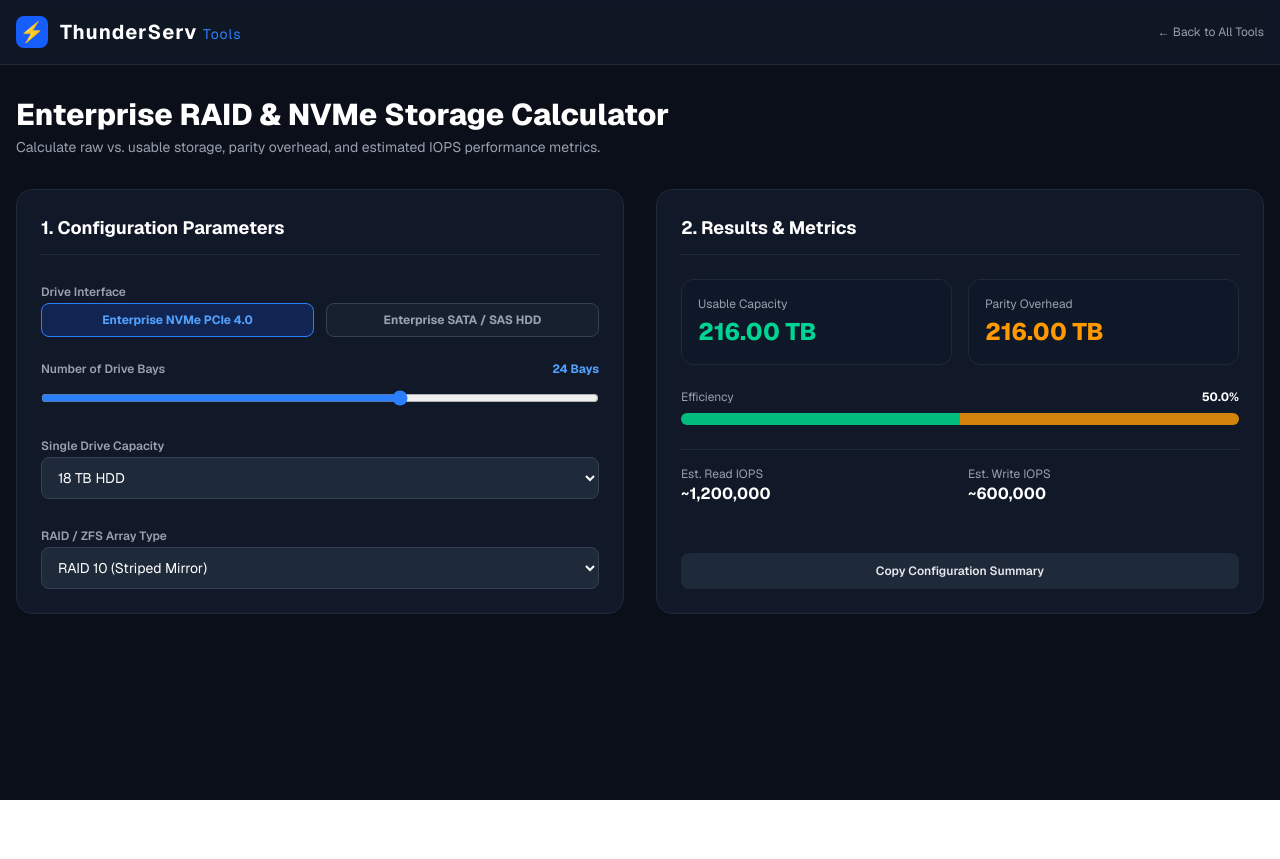
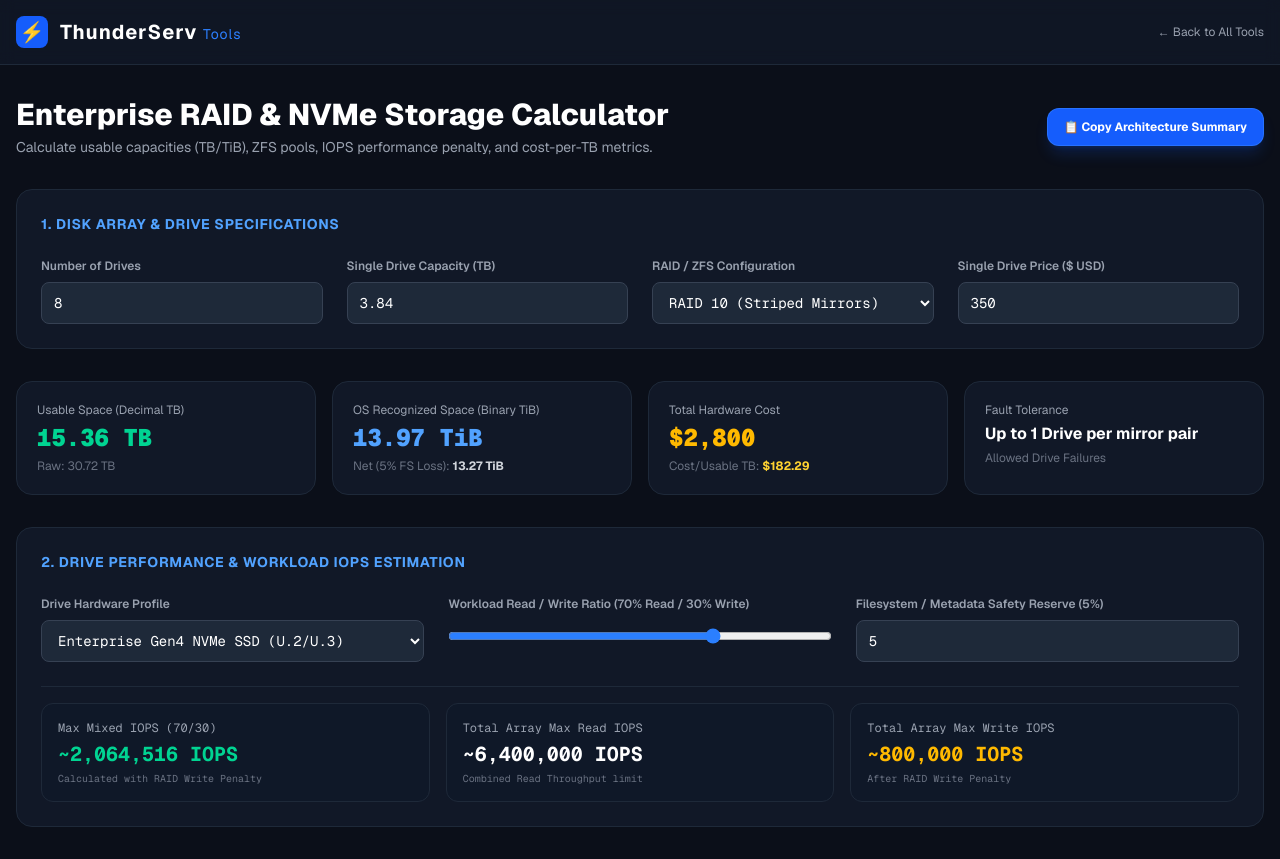
Before and after one commit to khpiang/thunderserv-tools, a Next.js app: page /raid-calculator in a window 1280 px wide. Before the commit the page ends 800 px from the top, so only its background shows below. Built offline with nearby package versions, Linux system fonts and the light colour scheme.

Commit message:
Update page.tsx

```diff
--- a/app/raid-calculator/page.tsx
+++ b/app/raid-calculator/page.tsx
@@ -2,158 +2,343 @@
 
 import React, { useState } from "react";
 
+// 预设硬盘性能参数 (Read IOPS, Write IOPS, Throughput MB/s)
+const DRIVE_PRESETS: Record<string, { label: string; rIops: number; wIops: number; speedMB: number }> = {
+  nvme_gen4: { label: "Enterprise Gen4 NVMe SSD (U.2/U.3)", rIops: 800000, wIops: 200000, speedMB: 7000 },
+  sata_ssd: { label: "Enterprise SATA SSD", rIops: 95000, wIops: 60000, speedMB: 550 },
+  sas_15k: { label: "15K Enterprise SAS HDD", rIops: 210, wIops: 210, speedMB: 250 },
+  sata_7k: { label: "7.2K Enterprise SATA HDD", rIops: 80, wIops: 80, speedMB: 200 },
+  custom: { label: "Custom Performance", rIops: 100000, wIops: 50000, speedMB: 500 },
+};
+
 export default function RaidCalculator() {
-  const [driveType, setDriveType] = useState<"nvme" | "sata">("nvme");
-  const [bayCount, setBayCount] = useState<number>(24);
-  const [driveSize, setDriveSize] = useState<number>(18);
-  const [raidLevel, setRaidLevel] = useState<string>("raid10");
+  // 基础阵列配置
+  const [driveCount, setDriveCount] = useState<number>(8);
+  const [driveCapacityTB, setDriveCapacityTB] = useState<number>(3.84);
+  const [raidType, setRaidType] = useState<string>("raid10");
+  const [drivePrice, setDrivePrice] = useState<number>(350);
 
-  const calculateStorage = () => {
-    const rawCapacity = bayCount * driveSize;
-    let usableCapacity = 0;
-    let parityCapacity = 0;
+  // 高级配置：硬盘性能 & 损耗
+  const [presetKey, setPresetKey] = useState<string>("nvme_gen4");
+  const [customReadIops, setCustomReadIops] = useState<number>(800000);
+  const [customWriteIops, setCustomWriteIops] = useState<number>(200000);
+  const [readRatio, setReadRatio] = useState<number>(70); // 70% Read / 30% Write
+  const [fsOverhead, setFsOverhead] = useState<number>(5); // 5% 文件系统预留
+  const [copied, setCopied] = useState<boolean>(false);
 
-    switch (raidLevel) {
+  // 硬盘类型切换处理
+  const handlePresetChange = (key: string) => {
+    setPresetKey(key);
+    if (key !== "custom") {
+      setCustomReadIops(DRIVE_PRESETS[key].rIops);
+      setCustomWriteIops(DRIVE_PRESETS[key].wIops);
+    }
+  };
+
+  // 计算容量逻辑
+  const calculateCapacity = () => {
+    const rawTB = driveCount * driveCapacityTB;
+    let usableTB = 0;
+    let faultTolerance = "";
+    let writePenalty = 1;
+
+    switch (raidType) {
       case "raid0":
-        usableCapacity = rawCapacity;
-        parityCapacity = 0;
+        usableTB = rawTB;
+        faultTolerance = "0 Drives (No Redundancy)";
+        writePenalty = 1;
         break;
       case "raid1":
-        usableCapacity = driveSize;
-        parityCapacity = rawCapacity - driveSize;
+        usableTB = driveCapacityTB;
+        faultTolerance = `${driveCount - 1} Drives`;
+        writePenalty = driveCount;
         break;
       case "raid5":
-        usableCapacity = (bayCount - 1) * driveSize;
-        parityCapacity = driveSize;
+      case "zfs_z1":
+        usableTB = (driveCount - 1) * driveCapacityTB;
+        faultTolerance = "1 Drive";
+        writePenalty = 4;
         break;
       case "raid6":
-      case "zfs2":
-        usableCapacity = (bayCount - 2) * driveSize;
-        parityCapacity = 2 * driveSize;
+      case "zfs_z2":
+        usableTB = (driveCount - 2) * driveCapacityTB;
+        faultTolerance = "2 Drives";
+        writePenalty = 6;
         break;
       case "raid10":
-        usableCapacity = (bayCount / 2) * driveSize;
-        parityCapacity = (bayCount / 2) * driveSize;
+      case "zfs_mirror":
+        usableTB = (driveCount / 2) * driveCapacityTB;
+        faultTolerance = "Up to 1 Drive per mirror pair";
+        writePenalty = 2;
+        break;
+      case "zfs_z3":
+        usableTB = (driveCount - 3) * driveCapacityTB;
+        faultTolerance = "3 Drives";
+        writePenalty = 8;
         break;
       default:
-        usableCapacity = rawCapacity * 0.5;
-        parityCapacity = rawCapacity * 0.5;
+        usableTB = 0;
     }
 
-    const efficiency = rawCapacity > 0 ? (usableCapacity / rawCapacity) * 100 : 0;
-    const baseIops = driveType === "nvme" ? 50000 : 250;
-    const estReadIops = Math.round(bayCount * baseIops);
-    const estWriteIops = raidLevel === "raid10"
-      ? Math.round((bayCount * baseIops) / 2)
-      : Math.round((bayCount * baseIops) / 4);
+    if (driveCount < 2) usableTB = 0;
+
+    // 十进制 TB 转 二进制 TiB (Factor: 1000^4 / 1024^4 ≈ 0.909494)
+    const rawTiB = rawTB * 0.909494;
+    const usableTiB = usableTB * 0.909494;
+    const fsUsableTiB = usableTiB * (1 - fsOverhead / 100);
+
+    // 成本计算
+    const totalCost = driveCount * drivePrice;
+    const costPerUsableTB = usableTB > 0 ? totalCost / usableTB : 0;
+
+    // 性能 IOPS 估算逻辑
+    const singleReadIops = presetKey === "custom" ? customReadIops : DRIVE_PRESETS[presetKey].rIops;
+    const singleWriteIops = presetKey === "custom" ? customWriteIops : DRIVE_PRESETS[presetKey].wIops;
+
+    const totalRawReadIops = singleReadIops * driveCount;
+    const totalRawWriteIops = (singleWriteIops * driveCount) / writePenalty;
+
+    const rFrac = readRatio / 100;
+    const wFrac = (100 - readRatio) / 100;
+
+    // 混合读写最大 Effective IOPS
+    const effectiveIOPS = Math.round(1 / (rFrac / totalRawReadIops + wFrac / totalRawWriteIops));
 
     return {
-      rawCapacity: rawCapacity.toFixed(2),
-      usableCapacity: usableCapacity.toFixed(2),
-      parityCapacity: parityCapacity.toFixed(2),
-      efficiency: efficiency.toFixed(1),
-      estReadIops: estReadIops.toLocaleString(),
-      estWriteIops: estWriteIops.toLocaleString(),
+      rawTB,
+      rawTiB,
+      usableTB,
+      usableTiB,
+      fsUsableTiB,
+      faultTolerance,
+      totalCost,
+      costPerUsableTB,
+      effectiveIOPS,
+      totalRawReadIops,
+      totalRawWriteIops,
     };
   };
 
-  const results = calculateStorage();
+  const results = calculateCapacity();
+
+  // 一键复制方案摘要
+  const handleCopySummary = () => {
+    const summaryText = `====================================
+STORAGE SPECIFICATION SUMMARY
+====================================
+• Hardware: ${driveCount} x ${driveCapacityTB}TB (${DRIVE_PRESETS[presetKey]?.label || "Custom"})
+• RAID Config: ${raidType.toUpperCase()} (${results.faultTolerance} Fault Tolerance)
+• Raw Capacity: ${results.rawTB.toFixed(2)} TB (${results.rawTiB.toFixed(2)} TiB)
+• Usable Capacity: ${results.usableTB.toFixed(2)} TB (${results.usableTiB.toFixed(2)} TiB)
+• Net Usable (Excl. ${fsOverhead}% FS Overhead): ${results.fsUsableTiB.toFixed(2)} TiB
+------------------------------------
+PERFORMANCE & COST ESTIMATION
+• Est. Mixed IOPS (${readRatio}% Read / ${100 - readRatio}% Write): ~${results.effectiveIOPS.toLocaleString()} IOPS
+• Max Read IOPS: ~${Math.round(results.totalRawReadIops).toLocaleString()} IOPS
+• Total Hardware Cost: $${results.totalCost.toLocaleString()} USD
+• Cost per Usable TB: $${results.costPerUsableTB.toFixed(2)} USD / TB
+====================================`;
+
+    navigator.clipboard.writeText(summaryText);
+    setCopied(true);
+    setTimeout(() => setCopied(false), 2500);
+  };
 
   return (
     <div className="min-h-screen bg-[#0b0f19] text-gray-100 font-sans">
+      {/* 统一 Header */}
       <header className="border-b border-gray-800 bg-[#111827]/80 backdrop-blur sticky top-0 z-50">
         <div className="max-w-7xl mx-auto px-4 h-16 flex items-center justify-between">
           <a href="/" className="flex items-center space-x-3">
             <div className="w-8 h-8 rounded-lg bg-blue-600 flex items-center justify-center font-bold text-xl text-white">⚡</div>
-            <span className="font-bold text-xl tracking-wider text-white">ThunderServ <span className="text-blue-500 font-normal text-sm">Tools</span></span>
+            <span className="font-bold text-xl tracking-wider text-white">
+              ThunderServ <span className="text-blue-500 font-normal text-sm">Tools</span>
+            </span>
           </a>
-          <a href="/" className="text-xs text-gray-400 hover:text-white transition">← Back to All Tools</a>
+          <a href="/" className="text-xs text-gray-400 hover:text-white transition">
+            ← Back to All Tools
+          </a>
         </div>
       </header>
 
       <main className="max-w-7xl mx-auto px-4 py-8 space-y-8">
-        <div>
-          <h1 className="text-2xl sm:text-3xl font-extrabold text-white">Enterprise RAID & NVMe Storage Calculator</h1>
-          <p className="text-gray-400 text-sm mt-1">Calculate raw vs. usable storage, parity overhead, and estimated IOPS performance metrics.</p>
+        <div className="flex flex-col md:flex-row md:items-center justify-between gap-4">
+          <div>
+            <h1 className="text-2xl sm:text-3xl font-extrabold text-white">
+              Enterprise RAID & NVMe Storage Calculator
+            </h1>
+            <p className="text-gray-400 text-sm mt-1">
+              Calculate usable capacities (TB/TiB), ZFS pools, IOPS performance penalty, and cost-per-TB metrics.
+            </p>
+          </div>
+          <button
+            onClick={handleCopySummary}
+            className="bg-blue-600 hover:bg-blue-500 text-white text-xs font-bold px-4 py-2.5 rounded-xl transition flex items-center justify-center space-x-2 border border-blue-400/30 shadow-lg shadow-blue-600/20"
+          >
+            <span>{copied ? "✓ Copied to Clipboard!" : "📋 Copy Architecture Summary"}</span>
+          </button>
         </div>
 
-        <div className="grid grid-cols-1 lg:grid-cols-12 gap-8">
-          <div className="lg:col-span-6 bg-[#111827] border border-gray-800 rounded-2xl p-6 space-y-6">
-            <h2 className="text-lg font-bold text-white border-b border-gray-800 pb-3">1. Configuration Parameters</h2>
+        {/* 顶部主配置区 */}
+        <div className="bg-[#111827] border border-gray-800 rounded-2xl p-6 space-y-6">
+          <h2 className="text-sm font-bold text-blue-400 uppercase tracking-wider">1. Disk Array & Drive Specifications</h2>
+          <div className="grid grid-cols-1 sm:grid-cols-2 lg:grid-cols-4 gap-6">
 
+            {/* 硬盘数量 */}
             <div className="space-y-2">
-              <label className="text-xs font-semibold text-gray-400">Drive Interface</label>
-              <div className="grid grid-cols-2 gap-3">
-                <button onClick={() => setDriveType("nvme")} className={`py-2 px-4 rounded-lg text-xs font-bold border ${driveType === "nvme" ? "bg-blue-600/20 border-blue-500 text-blue-400" : "bg-gray-800/50 border-gray-700 text-gray-400"}`}>Enterprise NVMe PCIe 4.0</button>
-                <button onClick={() => setDriveType("sata")} className={`py-2 px-4 rounded-lg text-xs font-bold border ${driveType === "sata" ? "bg-blue-600/20 border-blue-500 text-blue-400" : "bg-gray-800/50 border-gray-700 text-gray-400"}`}>Enterprise SATA / SAS HDD</button>
-              </div>
+              <label className="text-xs font-semibold text-gray-400 block">Number of Drives</label>
+              <input
+                type="number"
+                min="1"
+                max="100"
+                value={driveCount}
+                onChange={(e) => setDriveCount(Math.max(1, parseInt(e.target.value) || 0))}
+                className="w-full bg-gray-800 border border-gray-700 rounded-lg py-2.5 px-3 text-sm text-white focus:outline-none focus:border-blue-500 font-mono"
+              />
             </div>
 
+            {/* 单盘容量 */}
             <div className="space-y-2">
-              <div className="flex justify-between text-xs">
-                <span className="font-semibold text-gray-400">Number of Drive Bays</span>
-                <span className="font-bold text-blue-400">{bayCount} Bays</span>
-              </div>
-              <input type="range" min="2" max="36" step="2" value={bayCount} onChange={(e) => setBayCount(Number(e.target.value))} className="w-full accent-blue-500 bg-gray-800 h-2 rounded-lg cursor-pointer" />
+              <label className="text-xs font-semibold text-gray-400 block">Single Drive Capacity (TB)</label>
+              <input
+                type="number"
+                step="0.01"
+                value={driveCapacityTB}
+                onChange={(e) => setDriveCapacityTB(Math.max(0, parseFloat(e.target.value) || 0))}
+                className="w-full bg-gray-800 border border-gray-700 rounded-lg py-2.5 px-3 text-sm text-white focus:outline-none focus:border-blue-500 font-mono"
+              />
             </div>
 
+            {/* RAID / ZFS 类型 */}
             <div className="space-y-2">
-              <label className="text-xs font-semibold text-gray-400">Single Drive Capacity</label>
-              <select value={driveSize} onChange={(e) => setDriveSize(Number(e.target.value))} className="w-full bg-gray-800 border border-gray-700 rounded-lg py-2.5 px-3 text-sm text-white focus:outline-none">
-                <option value={1.92}>1.92 TB NVMe</option>
-                <option value={3.84}>3.84 TB NVMe</option>
-                <option value={7.68}>7.68 TB NVMe</option>
-                <option value={15.36}>15.36 TB NVMe</option>
-                <option value={12}>12 TB HDD</option>
-                <option value={18}>18 TB HDD</option>
-                <option value={22}>22 TB HDD</option>
+              <label className="text-xs font-semibold text-gray-400 block">RAID / ZFS Configuration</label>
+              <select
+                value={raidType}
+                onChange={(e) => setRaidType(e.target.value)}
+                className="w-full bg-gray-800 border border-gray-700 rounded-lg py-2.5 px-3 text-sm text-white focus:outline-none focus:border-blue-500 font-mono"
+              >
+                <optgroup label="Hardware RAID">
+                  <option value="raid0">RAID 0 (Striping)</option>
+                  <option value="raid1">RAID 1 (Mirroring)</option>
+                  <option value="raid5">RAID 5 (Single Parity)</option>
+                  <option value="raid6">RAID 6 (Dual Parity)</option>
+                  <option value="raid10">RAID 10 (Striped Mirrors)</option>
+                </optgroup>
+                <optgroup label="ZFS Software Storage">
+                  <option value="zfs_z1">ZFS RAID-Z1 (1-Drive Parity)</option>
+                  <option value="zfs_z2">ZFS RAID-Z2 (2-Drive Parity)</option>
+                  <option value="zfs_z3">ZFS RAID-Z3 (3-Drive Parity)</option>
+                  <option value="zfs_mirror">ZFS Striped Mirrors (ZFS Mirror)</option>
+                </optgroup>
+              </select>
+            </div>
+
+            {/* 单盘价格 */}
+            <div className="space-y-2">
+              <label className="text-xs font-semibold text-gray-400 block">Single Drive Price ($ USD)</label>
+              <input
+                type="number"
+                value={drivePrice}
+                onChange={(e) => setDrivePrice(Math.max(0, parseFloat(e.target.value) || 0))}
+                className="w-full bg-gray-800 border border-gray-700 rounded-lg py-2.5 px-3 text-sm text-white focus:outline-none focus:border-blue-500 font-mono"
+              />
+            </div>
+          </div>
+        </div>
+
+        {/* 核心数据卡片展示 */}
+        <div className="grid grid-cols-1 md:grid-cols-2 lg:grid-cols-4 gap-4">
+          <div className="bg-[#111827] border border-gray-800 rounded-2xl p-5 space-y-1">
+            <div className="text-xs text-gray-400">Usable Space (Decimal TB)</div>
+            <div className="text-2xl font-black font-mono text-emerald-400">{results.usableTB.toFixed(2)} TB</div>
+            <div className="text-xs text-gray-500">Raw: {results.rawTB.toFixed(2)} TB</div>
+          </div>
+
+          <div className="bg-[#111827] border border-gray-800 rounded-2xl p-5 space-y-1">
+            <div className="text-xs text-gray-400">OS Recognized Space (Binary TiB)</div>
+            <div className="text-2xl font-black font-mono text-blue-400">{results.usableTiB.toFixed(2)} TiB</div>
+            <div className="text-xs text-gray-500">Net ({fsOverhead}% FS Loss): <span className="text-gray-300 font-bold">{results.fsUsableTiB.toFixed(2)} TiB</span></div>
+          </div>
+
+          <div className="bg-[#111827] border border-gray-800 rounded-2xl p-5 space-y-1">
+            <div className="text-xs text-gray-400">Total Hardware Cost</div>
+            <div className="text-2xl font-black font-mono text-amber-400">${results.totalCost.toLocaleString()}</div>
+            <div className="text-xs text-gray-500">Cost/Usable TB: <span className="text-amber-300 font-bold">${results.costPerUsableTB.toFixed(2)}</span></div>
+          </div>
+
+          <div className="bg-[#111827] border border-gray-800 rounded-2xl p-5 space-y-1">
+            <div className="text-xs text-gray-400">Fault Tolerance</div>
+            <div className="text-base font-bold text-white mt-1">{results.faultTolerance}</div>
+            <div className="text-xs text-gray-500">Allowed Drive Failures</div>
+          </div>
+        </div>
+
+        {/* 高级参数：IOPS & 性能计算模块 */}
+        <div className="bg-[#111827] border border-gray-800 rounded-2xl p-6 space-y-6">
+          <h2 className="text-sm font-bold text-blue-400 uppercase tracking-wider">2. Drive Performance & Workload IOPS Estimation</h2>
+
+          <div className="grid grid-cols-1 md:grid-cols-3 gap-6">
+            <div className="space-y-2">
+              <label className="text-xs font-semibold text-gray-400 block">Drive Hardware Profile</label>
+              <select
+                value={presetKey}
+                onChange={(e) => handlePresetChange(e.target.value)}
+                className="w-full bg-gray-800 border border-gray-700 rounded-lg py-2.5 px-3 text-sm text-white focus:outline-none focus:border-blue-500 font-mono"
+              >
+                {Object.entries(DRIVE_PRESETS).map(([key, item]) => (
+                  <option key={key} value={key}>{item.label}</option>
+                ))}
               </select>
             </div>
 
             <div className="space-y-2">
-              <label className="text-xs font-semibold text-gray-400">RAID / ZFS Array Type</label>
-              <select value={raidLevel} onChange={(e) => setRaidLevel(e.target.value)} className="w-full bg-gray-800 border border-gray-700 rounded-lg py-2.5 px-3 text-sm text-white focus:outline-none">
-                <option value="raid0">RAID 0 (Striping)</option>
-                <option value="raid1">RAID 1 (Mirroring)</option>
-                <option value="raid5">RAID 5 (Single Parity)</option>
-                <option value="raid6">RAID 6 / ZFS RAID-Z2 (Dual Parity)</option>
-                <option value="raid10">RAID 10 (Striped Mirror)</option>
-              </select>
+              <label className="text-xs font-semibold text-gray-400 block">
+                Workload Read / Write Ratio ({readRatio}% Read / {100 - readRatio}% Write)
+              </label>
+              <input
+                type="range"
+                min="0"
+                max="100"
+                value={readRatio}
+                onChange={(e) => setReadRatio(parseInt(e.target.value))}
+                className="w-full accent-blue-500 cursor-pointer mt-2"
+              />
+            </div>
+
+            <div className="space-y-2">
+              <label className="text-xs font-semibold text-gray-400 block">
+                Filesystem / Metadata Safety Reserve ({fsOverhead}%)
+              </label>
+              <input
+                type="number"
+                min="0"
+                max="30"
+                value={fsOverhead}
+                onChange={(e) => setFsOverhead(Math.max(0, parseInt(e.target.value) || 0))}
+                className="w-full bg-gray-800 border border-gray-700 rounded-lg py-2.5 px-3 text-sm text-white focus:outline-none focus:border-blue-500 font-mono"
+              />
             </div>
           </div>
 
-          <div className="lg:col-span-6 bg-[#111827] border border-gray-800 rounded-2xl p-6 flex flex-col justify-between">
-            <div>
-              <h2 className="text-lg font-bold text-white border-b border-gray-800 pb-3">2. Results & Metrics</h2>
-              <div className="grid grid-cols-2 gap-4 mt-6">
-                <div className="bg-gray-900/80 border border-gray-800 rounded-xl p-4">
-                  <div className="text-xs text-gray-400">Usable Capacity</div>
-                  <div className="text-2xl font-extrabold text-emerald-400 mt-1">{results.usableCapacity} TB</div>
-                </div>
-                <div className="bg-gray-900/80 border border-gray-800 rounded-xl p-4">
-                  <div className="text-xs text-gray-400">Parity Overhead</div>
-                  <div className="text-2xl font-extrabold text-amber-500 mt-1">{results.parityCapacity} TB</div>
-                </div>
-              </div>
-
-              <div className="mt-6 space-y-2">
-                <div className="flex justify-between text-xs text-gray-400">
-                  <span>Efficiency</span>
-                  <span className="font-bold text-white">{results.efficiency}%</span>
-                </div>
-                <div className="w-full h-3 bg-gray-800 rounded-full overflow-hidden flex">
-                  <div style={{ width: `${results.efficiency}%` }} className="bg-emerald-500 h-full"></div>
-                  <div style={{ width: `${100 - Number(results.efficiency)}%` }} className="bg-amber-500/80 h-full"></div>
-                </div>
-              </div>
-
-              <div className="mt-6 border-t border-gray-800 pt-4 grid grid-cols-2 gap-4 text-xs">
-                <div><span className="text-gray-400 block">Est. Read IOPS</span><span className="font-bold text-white text-base">~{results.estReadIops}</span></div>
-                <div><span className="text-gray-400 block">Est. Write IOPS</span><span className="font-bold text-white text-base">~{results.estWriteIops}</span></div>
-              </div>
+          {/* 性能推算结果面板 */}
+          <div className="pt-4 border-t border-gray-800 grid grid-cols-1 sm:grid-cols-3 gap-4 text-xs font-mono">
+            <div className="bg-gray-900/80 p-4 rounded-xl border border-gray-800">
+              <div className="text-gray-400 mb-1">Max Mixed IOPS ({readRatio}/{100-readRatio})</div>
+              <div className="text-xl font-bold text-emerald-400">~{results.effectiveIOPS.toLocaleString()} IOPS</div>
+              <div className="text-[10px] text-gray-500 mt-1">Calculated with RAID Write Penalty</div>
             </div>
 
-            <button onClick={() => alert("Copied!")} className="w-full bg-gray-800 hover:bg-gray-700 text-gray-200 text-xs py-2.5 rounded-lg font-semibold mt-6">Copy Configuration Summary</button>
+            <div className="bg-gray-900/80 p-4 rounded-xl border border-gray-800">
+              <div className="text-gray-400 mb-1">Total Array Max Read IOPS</div>
+              <div className="text-xl font-bold text-white">~{Math.round(results.totalRawReadIops).toLocaleString()} IOPS</div>
+              <div className="text-[10px] text-gray-500 mt-1">Combined Read Throughput limit</div>
+            </div>
+
+            <div className="bg-gray-900/80 p-4 rounded-xl border border-gray-800">
+              <div className="text-gray-400 mb-1">Total Array Max Write IOPS</div>
+              <div className="text-xl font-bold text-amber-400">~{Math.round(results.totalRawWriteIops).toLocaleString()} IOPS</div>
+              <div className="text-[10px] text-gray-500 mt-1">After RAID Write Penalty</div>
+            </div>
           </div>
         </div>
       </main>
```
